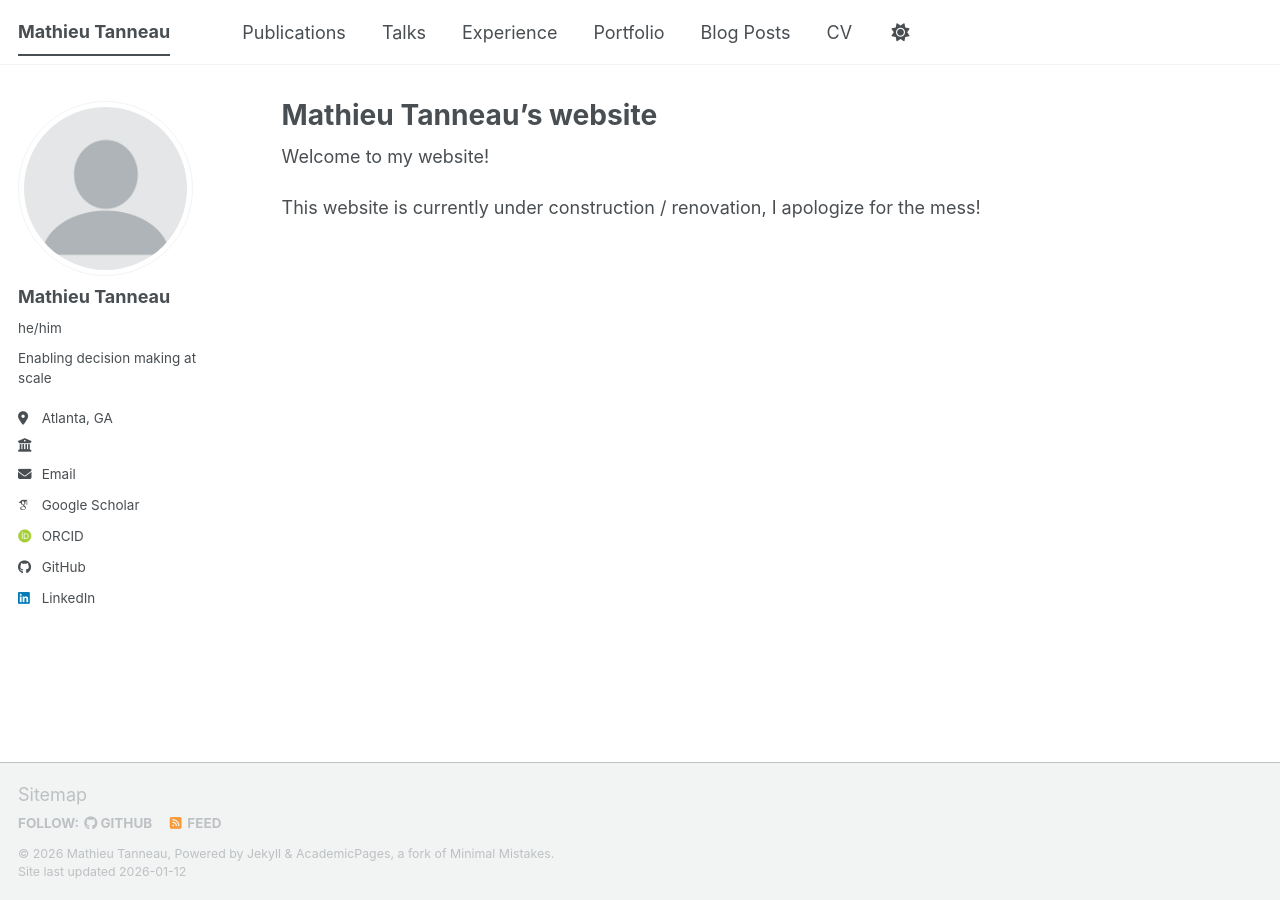
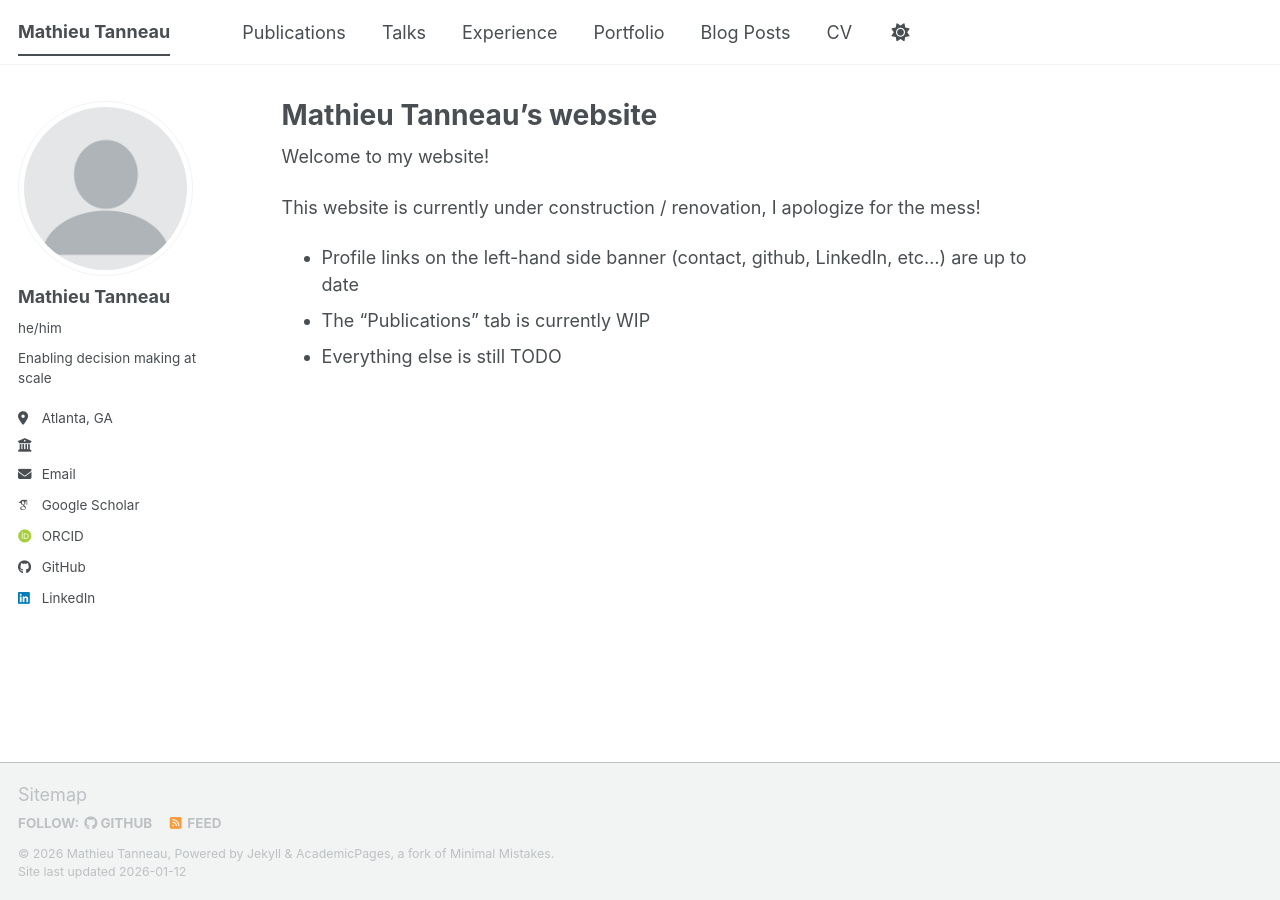
Before and after one commit to mtanneau/mtanneau.github.io, a Jekyll site: the page built from _pages/about.md, in a window 1280 px wide. Built offline with Jekyll 4.4.1, drawn with Linux system fonts in a browser that asks for light colours; some web fonts are replaced; a script bundle is joined from its source files by our own code; library files that are not in the unit come from our copies.

Commit message:
Update profile info

```diff
--- a/_config.yml
+++ b/_config.yml
@@ -30,7 +30,7 @@
   location         : "Atlanta, GA"
   employer         : ""
   uri              : # URL
-  email            : "none@example.org"
+  email            : "contactme.spectrum708@passmail.com"
 
   # Academic websites
   academia         : # URL
--- a/_pages/about.md
+++ b/_pages/about.md
@@ -10,3 +10,7 @@
 Welcome to my website!
 
 This website is currently under construction / renovation, I apologize for the mess!
+
+* Profile links on the left-hand side banner (contact, github, LinkedIn, etc...) are up to date
+* The "Publications" tab is currently WIP
+* Everything else is still TODO
```
